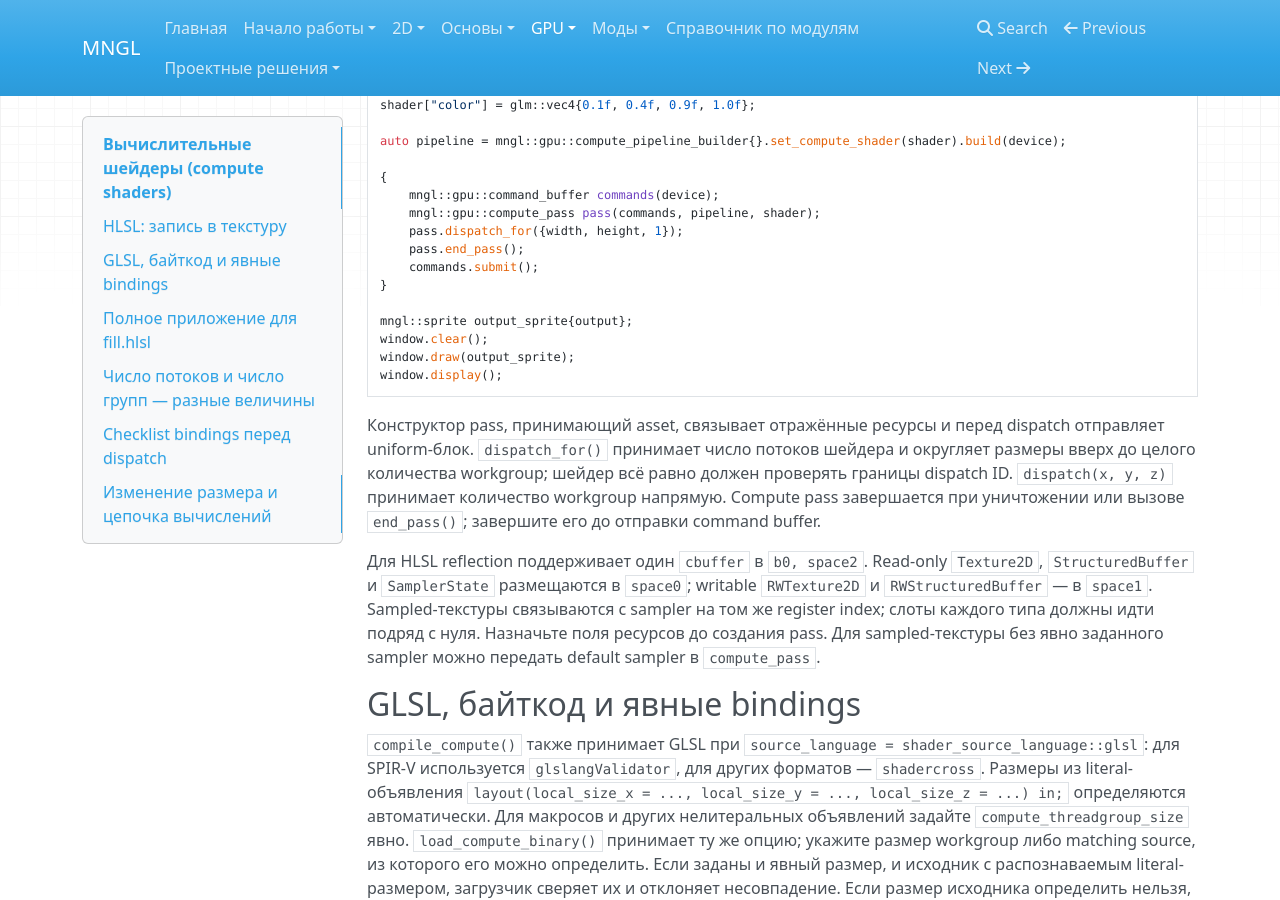
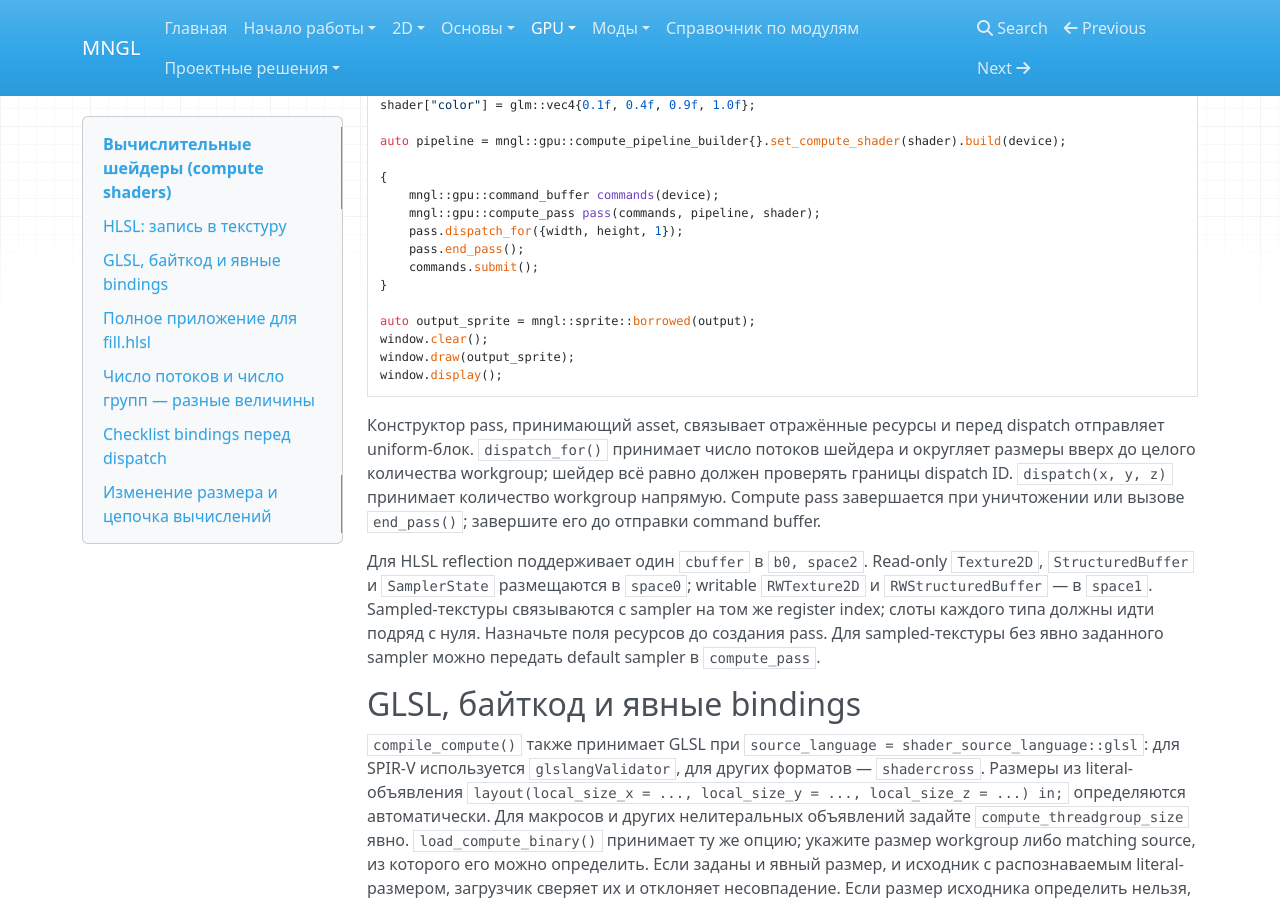
Before and after one commit to Romansgamp6tu/MNGL, an MkDocs documentation site: the page built from docs/gpu/compute.md, in a window 1280 px wide and 900 px high, scrolled down 1346 px. Built offline with MkDocs 1.6.1, drawn with Linux system fonts in a browser that asks for light colours; nearby versions of some CDN libraries; some of the changed text lies outside the part shown.

Commit message:
docs: mark compute output sprites as borrowed

```diff
--- a/docs/gpu/compute.md
+++ b/docs/gpu/compute.md
@@ -58,7 +58,7 @@ auto pipeline = mngl::gpu::compute_pipeline_builder{}.set_compute_shader(shader)
 	commands.submit();
 }
 
-mngl::sprite output_sprite{output};
+auto output_sprite = mngl::sprite::borrowed(output);
 window.clear();
 window.draw(output_sprite);
 window.display();
@@ -131,7 +131,7 @@ int main()
 		auto pipeline = mngl::gpu::compute_pipeline_builder{}
 		    .set_compute_shader(shader)
 		    .build(device);
-		mngl::sprite image(output, {0.0f, 0.0f, 1.0f, 1.0f});
+		auto image = mngl::sprite::borrowed(output, {0.0f, 0.0f, 1.0f, 1.0f});
 
 		double elapsed = 0.0;
 		while (mngl::input::next_frame())
```
